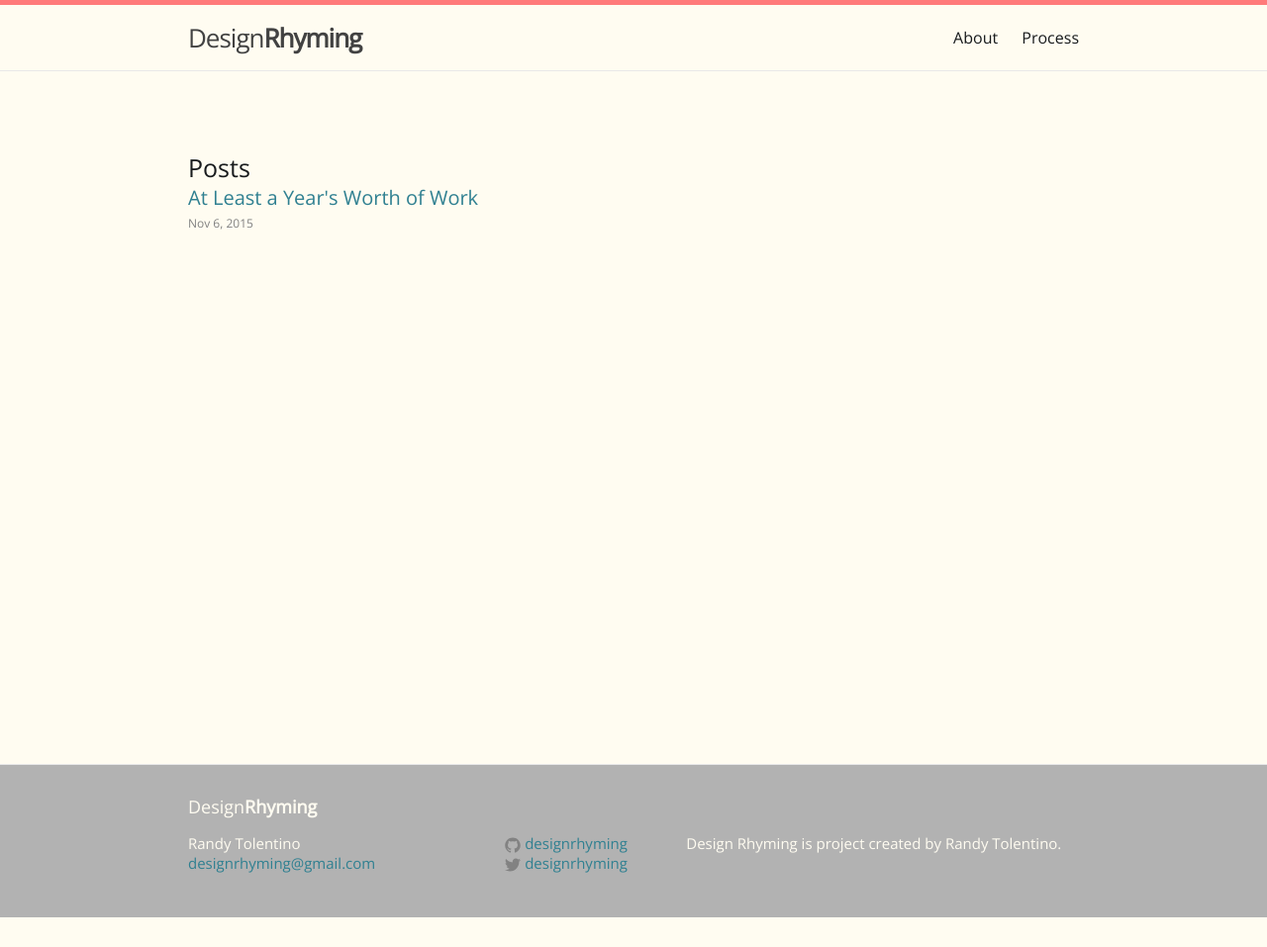
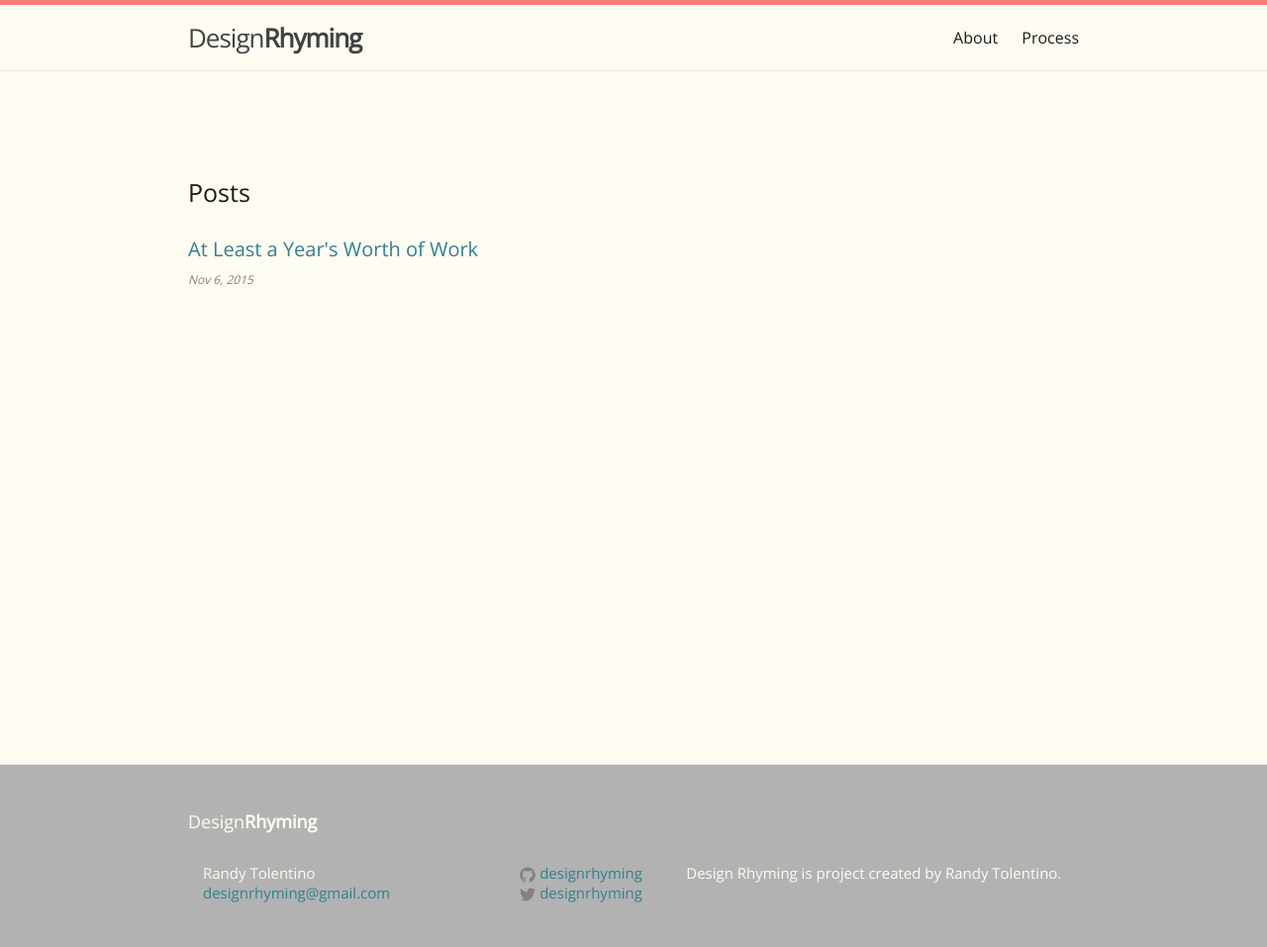
Before and after one commit to designrhyming/designrhyming, a Jekyll site: the page built from blog/index.html, in a window 1280 px wide. Shown: the whole page at 99% size. Built offline with Jekyll 4.4.1, drawn with Linux system fonts in a browser that asks for light colours; before the commit the page ends 927 px from its top, so only the background shows below that.

Commit message:
Styling lists, post titles, and post meta

```diff
--- a/blog/_sass/_base.scss
+++ b/blog/_sass/_base.scss
@@ -1,15 +1,3 @@
-/**
- * Reset some basic elements
- */
-body, h1, h2, h3, h4, h5, h6,
-p, blockquote, pre, hr,
-dl, dd, ol, ul, figure {
-    margin: 0;
-    padding: 0;
-}
-
-
-
 /**
  * Basic styling
  */
@@ -24,6 +12,12 @@
     -o-font-feature-settings: "kern" 1;
     font-feature-settings: "kern" 1;
     font-kerning: normal;
+    margin: 0;
+    padding: 0;
+}
+
+ul, ol {
+    margin-left: 0;
 }
 
 /**
@@ -47,20 +41,17 @@
     font-size: $small-font-size;
 }
 
-
-
-/**
- * Lists
- */
 ul, ol {
-    margin-left: $spacing-unit;
+    margin-bottom: 0;
+    padding-left: 1em;
+    list-style-type: none;
 }
 
-li {
-    > ul,
-    > ol {
-         margin-bottom: 0;
-    }
+li:before {
+    content: "• ";
+    font-family:"Arial Black";
+    font-size: $small-font-size;
+    color: $pink;
 }
 
 /**
--- a/blog/_sass/_layout.scss
+++ b/blog/_sass/_layout.scss
@@ -178,16 +178,27 @@
 
 .post-list {
     margin-left: 0;
-    list-style: none;
+    list-style-type: none;
+    padding-left: 0;
+
+    h4 {
+        margin-bottom: .25em;
+    }
 
     > li {
         margin-bottom: $spacing-unit;
+        list-style-type: none;
     }
+}
+
+.post-list-item:before, .site-footer li:before {
+    content: "";
 }
 
 .post-meta {
     font-size: $small-font-size;
     color: $grey-color;
+    font-style: italic;
 }
 
 .post-link {
@@ -204,9 +215,9 @@
 }
 
 .post-title {
-    font-size: 42px;
     letter-spacing: -1px;
     line-height: 1;
+    color: $teal;
 
     @include media-query($on-laptop) {
         font-size: 36px;
--- a/blog/index.html
+++ b/blog/index.html
@@ -8,7 +8,7 @@
 
   <ul class="post-list">
     {% for post in site.posts %}
-      <li>
+      <li class="post-list-item">
         <h4>
           <a class="post-link" href="{{ post.url | prepend: site.baseurl }}">{{ post.title }}</a>
         </h4>
```
Also changed, not shown: blog/framework.md (deleted, +0 -7 lines), blog/process.md (added, +27 -0 lines).
